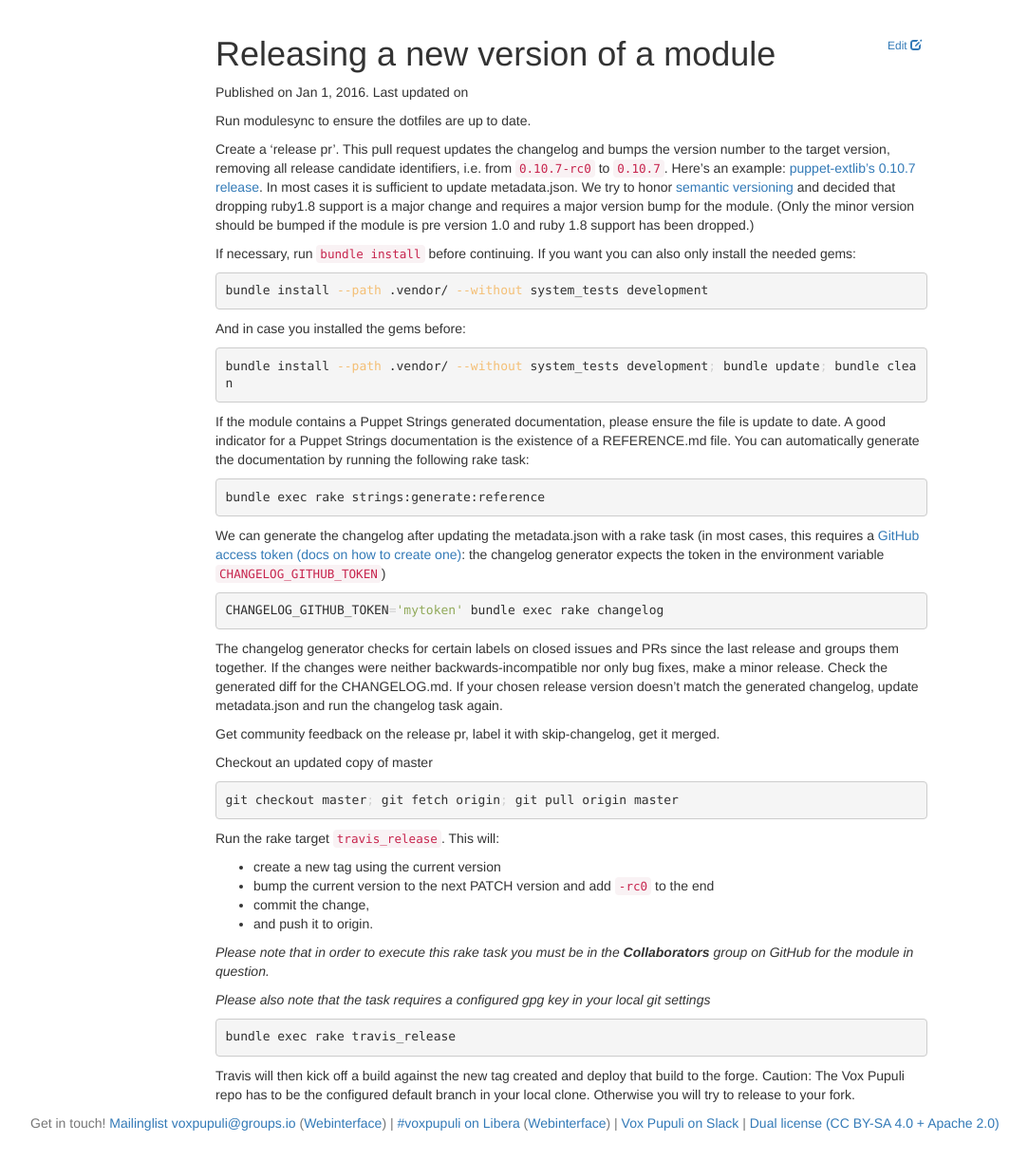
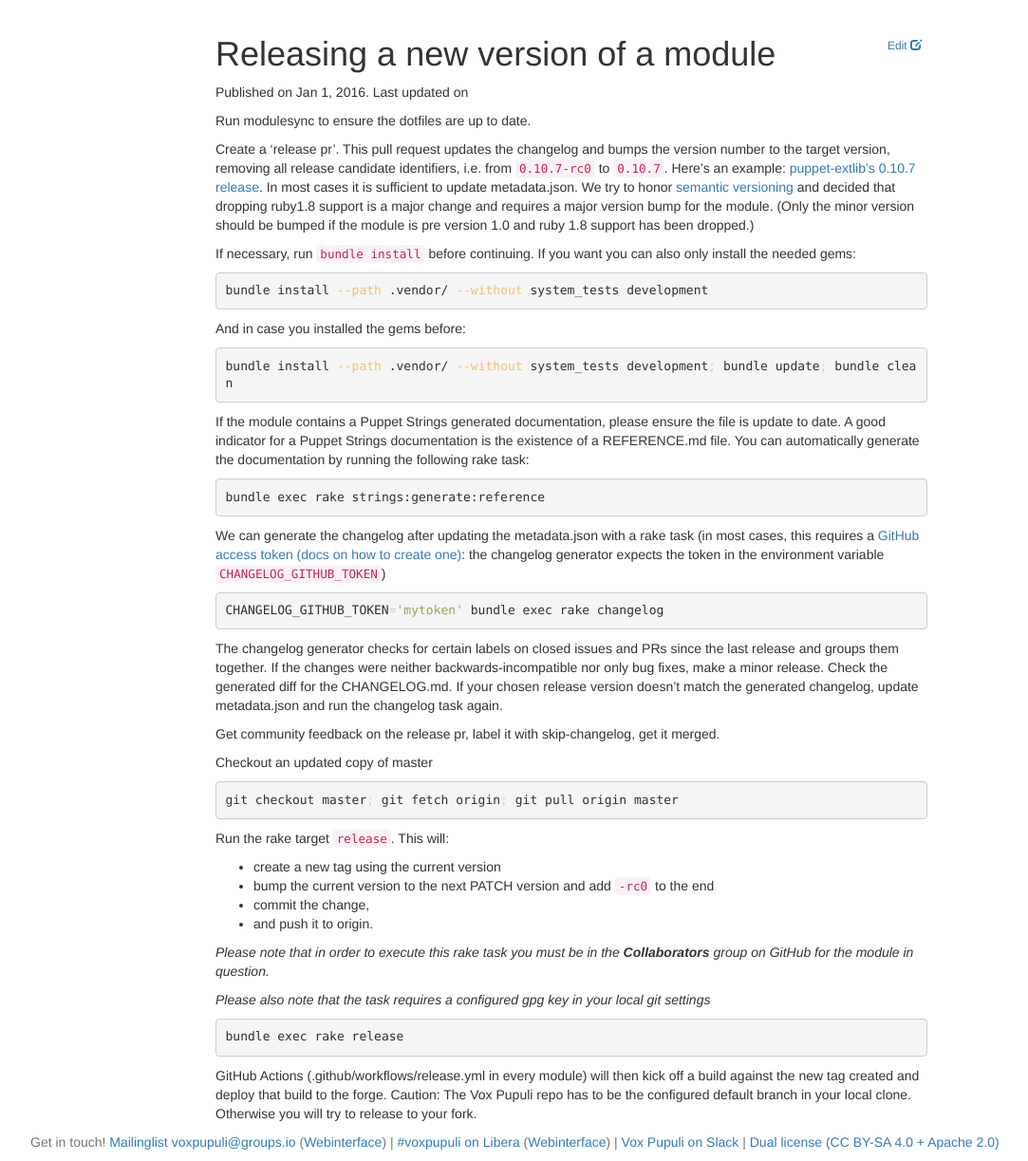
Before and after one commit to voxpupuli/voxpupuli.github.io, a Jekyll site: the page built from _docs/releasing_version.md, in a window 1280 px wide, cut to the strip 184-1407 px from the top of the page. Shown: the whole strip at 95% size, without its empty margins (38-1121 px from the left). Built offline with Jekyll 4.4.1, drawn with Linux system fonts in a browser that asks for light colours; nearby versions of some CDN libraries.

Commit message:
Replace travis_release with release
This change depends on
https://github.com/voxpupuli/voxpupuli-release-gem/pull/29

````diff
--- a/_docs/releasing_version.md
+++ b/_docs/releasing_version.md
@@ -61,7 +61,7 @@ Checkout an updated copy of master
 git checkout master; git fetch origin; git pull origin master
 ```
 
-Run the rake target `travis_release`. This will:
+Run the rake target `release`. This will:
 
 * create a new tag using the current version
 * bump the current version to the next PATCH version and add `-rc0` to the end
@@ -73,10 +73,10 @@ Run the rake target `travis_release`. This will:
 *Please also note that the task requires a configured gpg key in your local git settings*
 
 ```bash
-bundle exec rake travis_release
+bundle exec rake release
 ```
 
-Travis will then kick off a build against the new tag created and deploy that
-build to the forge. Caution: The Vox Pupuli repo has to be the configured
-default branch in your local clone. Otherwise you will try to release to your
-fork.
+GitHub Actions (.github/workflows/release.yml in every module) will then kick
+off a build against the new tag created and deploy that build to the forge.
+Caution: The Vox Pupuli repo has to be the configured default branch in your
+local clone. Otherwise you will try to release to your fork.
````
